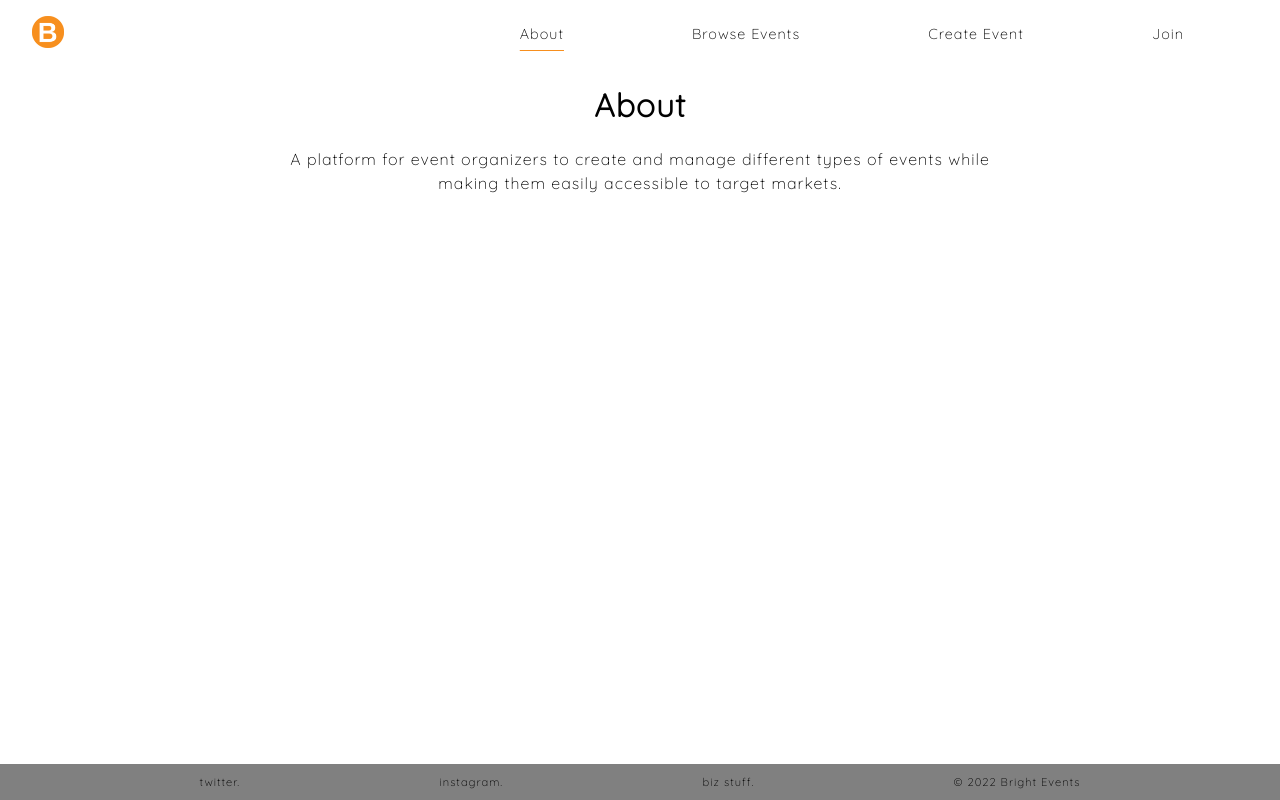
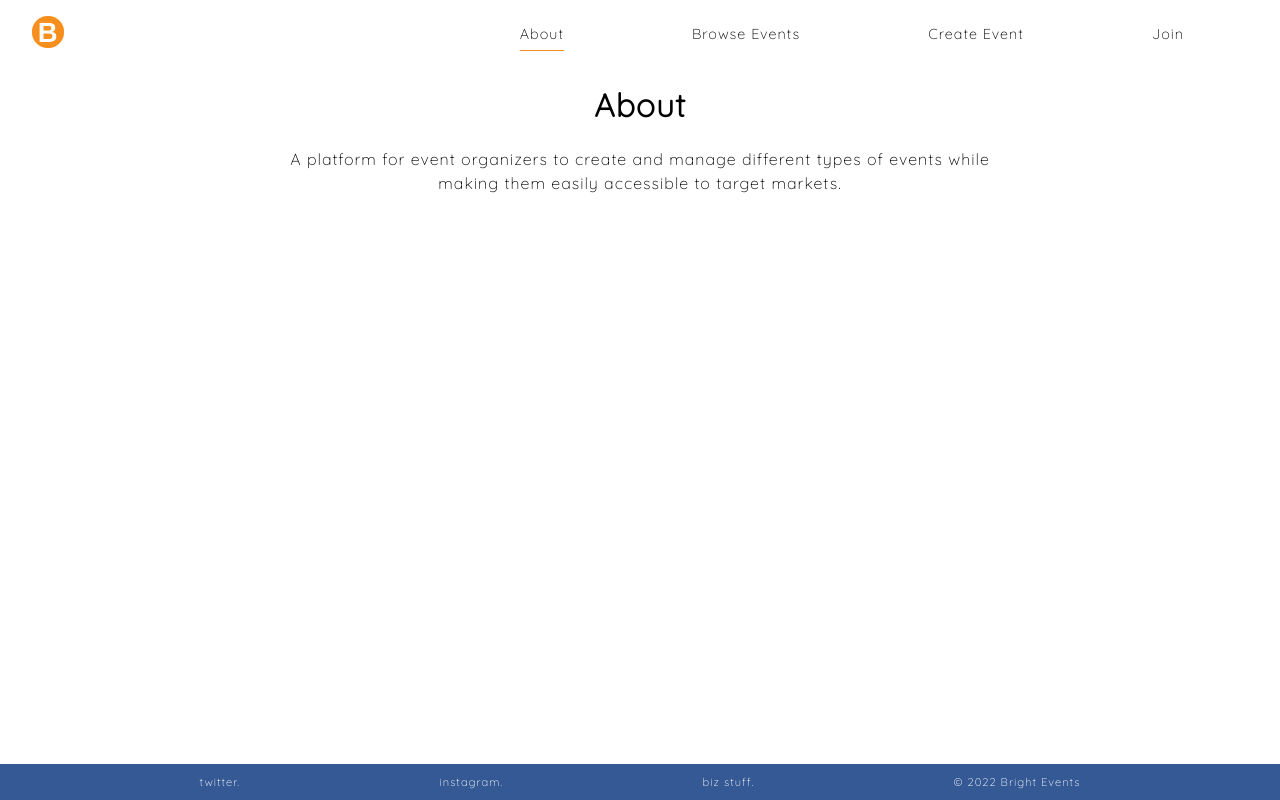
Before and after one commit to dngst/brightevents, a React (Create React App) app: page /about in a window 1280 px wide. Built offline with nearby package versions, Linux system fonts and the light colour scheme.

Commit message:
Use same bg color

```diff
--- a/src/components/Footer.js
+++ b/src/components/Footer.js
@@ -4,7 +4,7 @@ const AppFooter = styled.footer`
   display: flex;
   justify-content: space-evenly;
   font-size: 0.7rem;
-  background-color: ${(props) => props.theme.grey};
+  background-color: ${(props) => props.theme.link};
   position: absolute;
   bottom: 0;
   width: 100%;
@@ -15,7 +15,7 @@ const AppFooter = styled.footer`
 `;
 
 const AppName = styled.p`
-  color: ${(props) => props.theme.black};
+  color: ${(props) => props.theme.white};
   @media (max-width: 768px) {
     margin: 2% 2%;
   }
```
